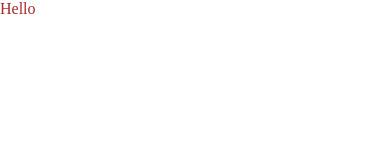
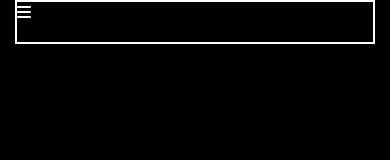
Before and after one commit to Dev-Asifur-Rahman/re-assignment-second, a plain HTML site: page index.html in a window 390 px wide. Drawn offline with Linux system fonts and the light colour scheme.

Commit message:
icon added

```diff
--- a/index.html
+++ b/index.html
@@ -5,6 +5,7 @@
     <meta name="viewport" content="width=device-width, initial-scale=1.0" />
     <title>Document</title>
     <link rel="stylesheet" href="style.css" />
+    <link rel="stylesheet" href="https://cdnjs.cloudflare.com/ajax/libs/font-awesome/6.6.0/css/all.min.css" integrity="sha512-Kc323vGBEqzTmouAECnVceyQqyqdsSiqLQISBL29aUW4U/M7pSPA/gEUZQqv1cwx4OnYxTxve5UMg5GT6L4JJg==" crossorigin="anonymous" referrerpolicy="no-referrer" />
   </head>
   <body>
     <header>
@@ -12,9 +13,14 @@
         <p class="name">
 
         </p>
+        <div class="menu-icon">
+            <i class="fa-solid fa-bars"></i>
+        </div>
       </nav>
     </header>
-    <body>Hello</body>
+    <body>
+        Hello
+    </body>
     <footer>
 
     </footer>
--- a/style.css
+++ b/style.css
@@ -1,11 +1,27 @@
-*{
-    margin: 0;
-    padding: 0;
+@import url('https://fonts.googleapis.com/css2?family=Inter:ital,opsz,wght@0,14..32,100..900;1,14..32,100..900&display=swap');
+:root{
+    --text-color:rgba(255, 255, 255, 0.5);
+    --heading-color: rgb(255, 255, 255);
 }
-body{
-    color: brown;
+* {
+  margin: 0;
+  padding: 0;
+  font-family: "Inter", serif;
+}
+body {
+  background: black;
+  margin: 0 15px;
+  border: 2px solid white;
+}
+.menu-icon {
+  height: 20px;
+  width: 20px;
+  display: none;
+  color: var(--heading-color)
 }
 /* for small screen  */
-@media screen and (max-width:425px) {
-
+@media screen and (max-width: 576px) {
+    .menu-icon{
+        display: block;
+    }
 }
```
